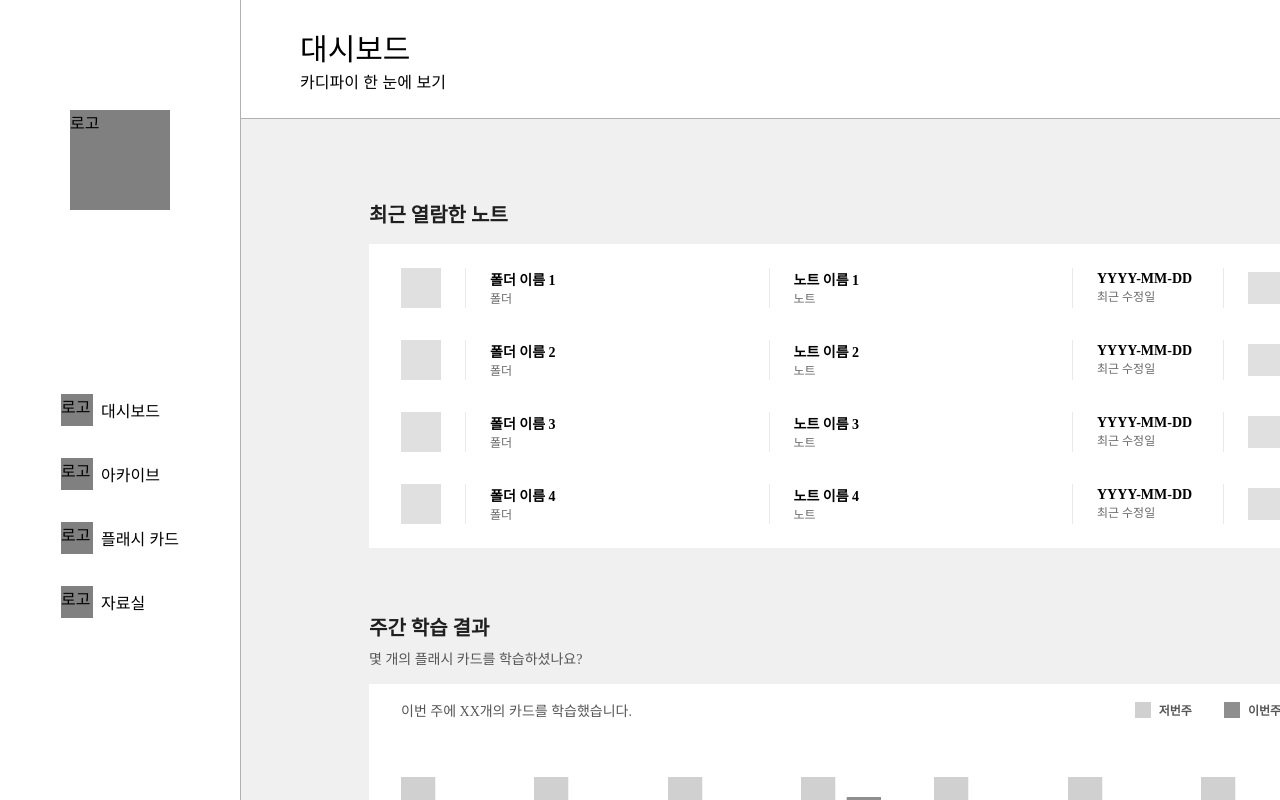
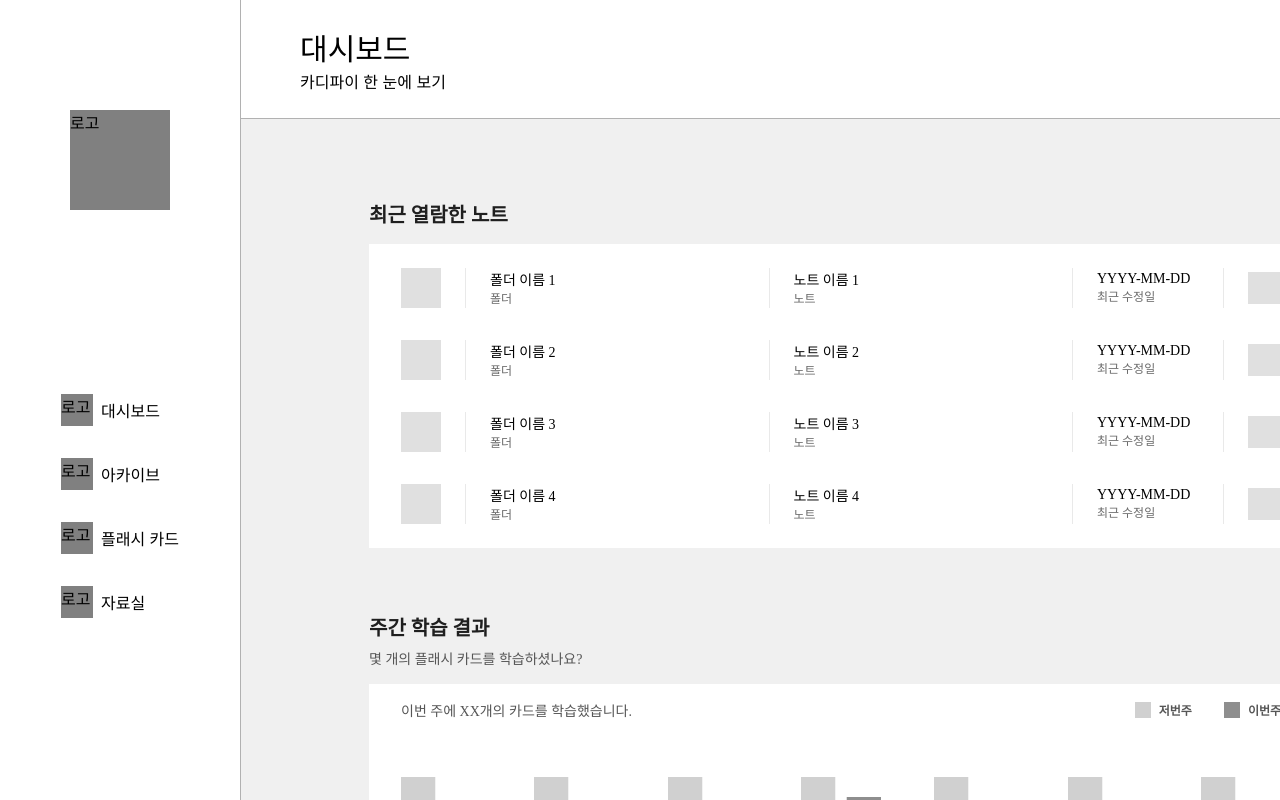
Before and after one commit to UMC-CARDIFY/Client-V1, a React (Vite) app: page /dashboard in a window 1280 px wide. Shown: the top 800 px of the page. Built offline with nearby package versions, Linux system fonts and the light colour scheme.

Commit message:
style: font weight 수정

```diff
--- a/src/pages/Dashboard/components/RecentNoteItem.jsx
+++ b/src/pages/Dashboard/components/RecentNoteItem.jsx
@@ -38,7 +38,7 @@ const NoteInfo = styled.div`
   font-family: Pretendard;
   font-size: 0.875rem;
   font-style: normal;
-  font-weight: 600;
+  font-weight: 500;
   line-height: normal;
 `;
 
@@ -47,7 +47,7 @@ const SubText = styled.div`
   font-family: Pretendard;
   font-size: 0.75rem;
   font-style: normal;
-  font-weight: 500;
+  font-weight: 400;
   line-height: normal;
 `;
 
@@ -58,7 +58,7 @@ const LastModified = styled.div`
   font-family: Pretendard;
   font-size: 0.875rem;
   font-style: normal;
-  font-weight: 600;
+  font-weight: 500;
   line-height: normal;
 `;
 
```
